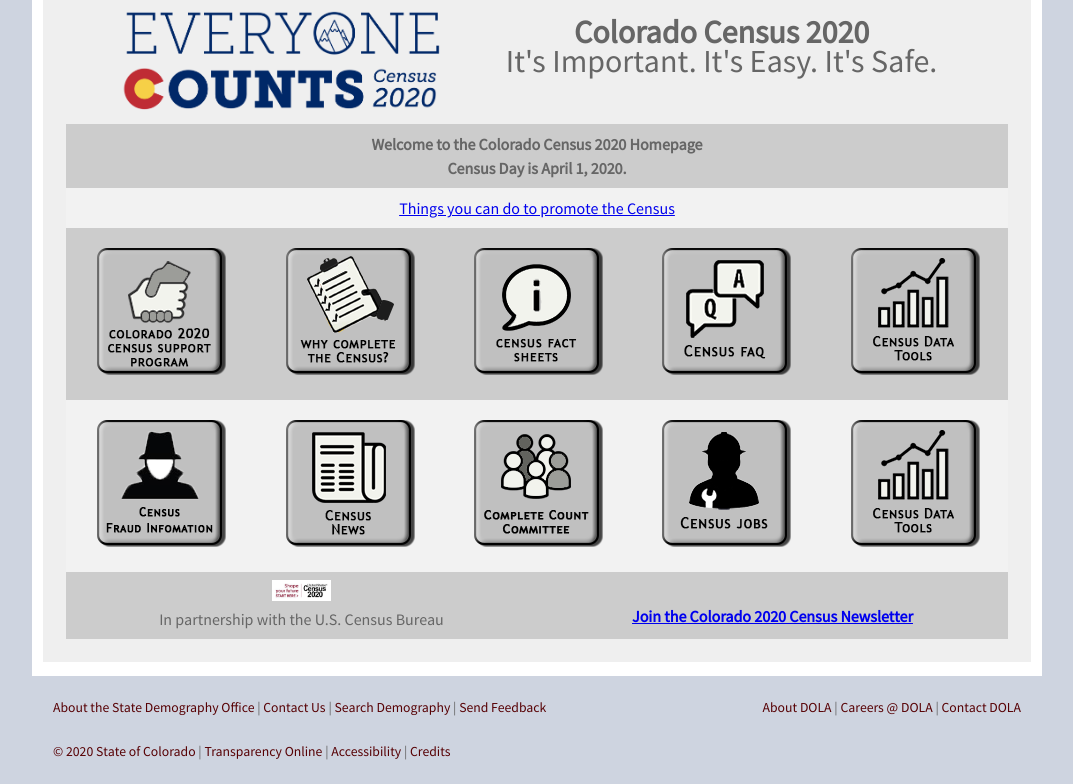
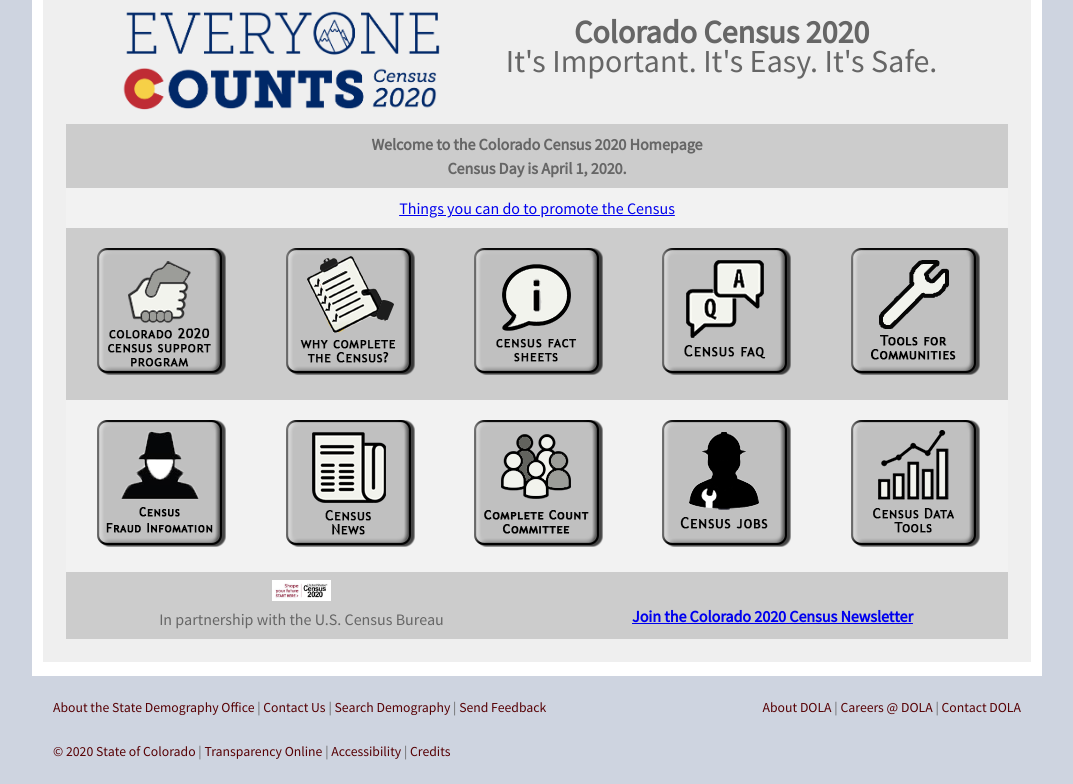
Before and after one commit to TBleess/Website_New, a Jekyll site: the page built from pages/5_CensusACS/census_2020_main.html, in a window 1280 px wide. Shown: the part 990-1774 px from the top of the page, without its empty margins (103-1176 px from the left). Built offline with Jekyll 4.4.1, drawn with Linux system fonts in a browser that asks for light colours.

Commit message:
Update census_2020_main.html

```diff
--- a/pages/5_CensusACS/census_2020_main.html
+++ b/pages/5_CensusACS/census_2020_main.html
@@ -135,7 +135,7 @@
 			<td valign="top" align="center">
 				<div title="Find resources, handouts, posters and other materials to ptomote the Census to your community.">
 				<a href='https://demography.dola.colorado.gov/census-acs/2020-resources/'>
-				<img src="/images/Data_Tools_Button.png" alt="Find resources, handouts, posters and other materials to ptomote the Census to your community.."></img>
+				<img src="/images/Tools_For_Communities_Button.png" alt="Find resources, handouts, posters and other materials to ptomote the Census to your community.."></img>
 				</a>
 			</td>
 		</tr>
```
